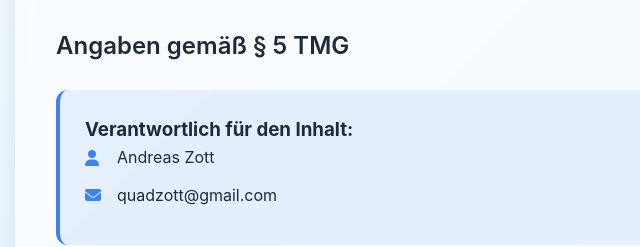
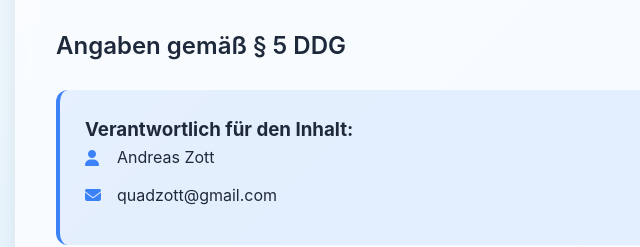
Before and after one commit to andreas-zott/sicher, a plain HTML site: page impressum.html in a window 1280 px wide. Shown: the part 210-457 px from the top of the page, 245-885 px from the left. Drawn offline with Linux system fonts and the light colour scheme.

Commit message:
Add files via upload

```diff
--- a/impressum.html
+++ b/impressum.html
@@ -204,7 +204,7 @@
         <div class="content">
     <h1>Impressum</h1>
 
-    <h2>Angaben gemäß § 5 TMG</h2>
+    <h2>Angaben gemäß § 5 DDG</h2>
 
     <div class="contact-box">
         <h3>Verantwortlich für den Inhalt:</h3>
```
